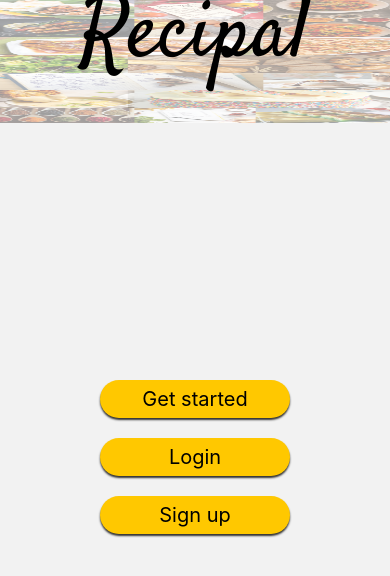
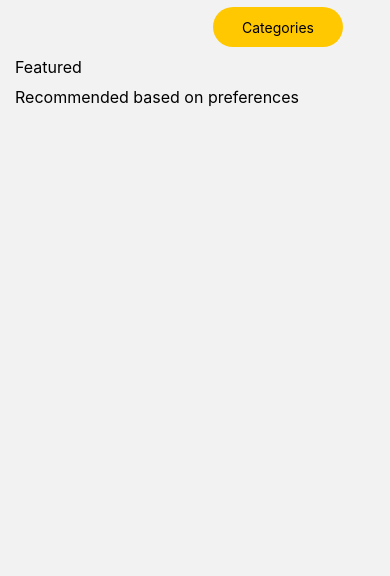
Before and after one commit to marvin-c/Recipal, a React Native app in the folder Recipal/: screen /Home in a window 390 px wide. Shown: the top 576 px of the page. Built offline with nearby package versions, Linux system fonts and the light colour scheme.

Commit message:
HomeScreen

```diff
--- a/Recipal/App.js
+++ b/Recipal/App.js
@@ -6,6 +6,7 @@ import LoginScreen from './Screens/LoginScreen';
 import SignUpScreen from './Screens/SignupScreen';
 import AboutUsScreen from './Screens/AboutUsScreen';
 import UserAgreement from './Screens/UserAgreement';
+import HomeScreen from './Screens/HomeScreen';
 
 const Stack = createStackNavigator();
 
@@ -38,6 +39,11 @@ const App = () => {
           component={UserAgreement}
           options={{ headerShown: false }}
         />
+        <Stack.Screen
+          name="Home"
+          component={HomeScreen}
+          options={{ headerShown: false }}
+        />
       </Stack.Navigator>
     </NavigationContainer>
   );
--- /dev/null
+++ b/Recipal/Screens/HomeScreen.js
@@ -0,0 +1,54 @@
+import { SafeAreaView, ScrollView, StyleSheet, Text, View, TouchableOpacity } from 'react-native';
+import { useNavigation } from '@react-navigation/native';
+import { StatusBar } from 'expo-status-bar';
+
+const HomeScreen = () => {
+    const navigation = useNavigation()
+    return (
+        <SafeAreaView>
+            <ScrollView>
+                <View>
+                    <TouchableOpacity onPress={() => navigation.navigate('Splash')} style={styles.btn}>
+                       <Text style={{color: 'black'}}>Categories</Text>
+                    </TouchableOpacity>
+                    <Text style={styles.subttlCointainer}>
+                        Featured
+                    </Text>
+                    <Text style={styles.subttlCointainer}>
+                        Recommended based on preferences
+                    </Text>
+                </View>
+            </ScrollView>
+            <StatusBar style='dark' />
+        </SafeAreaView>
+    );
+}
+
+const styles = StyleSheet.create({
+    bgcolorContainer: {
+      backgroundColor: 'white',
+      height: 1600,
+    },
+    subttlCointainer: {
+      paddingLeft: 15,
+      fontSize: 16,
+      marginTop: 10,
+    },
+    btn: {
+      marginTop: 7,
+      padding: 10,
+      left: 213,
+      backgroundColor: '#FFC800',
+      width: 130,
+      height: 40,
+      borderRadius: 20,
+      justifyContent: 'center',
+      alignItems: 'center',
+    },
+    btnText: {
+      fontSize: 16,
+      color: 'black',
+    },
+  });
+
+export default HomeScreen;
```
